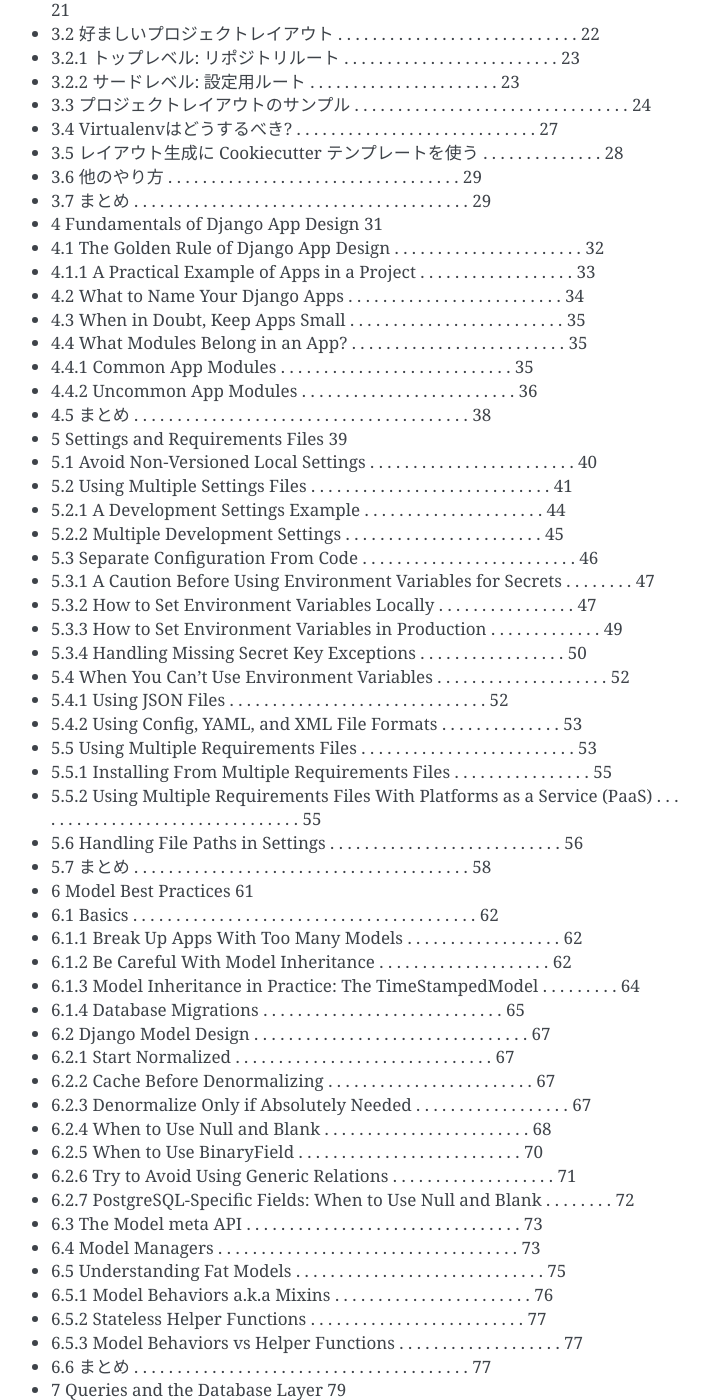
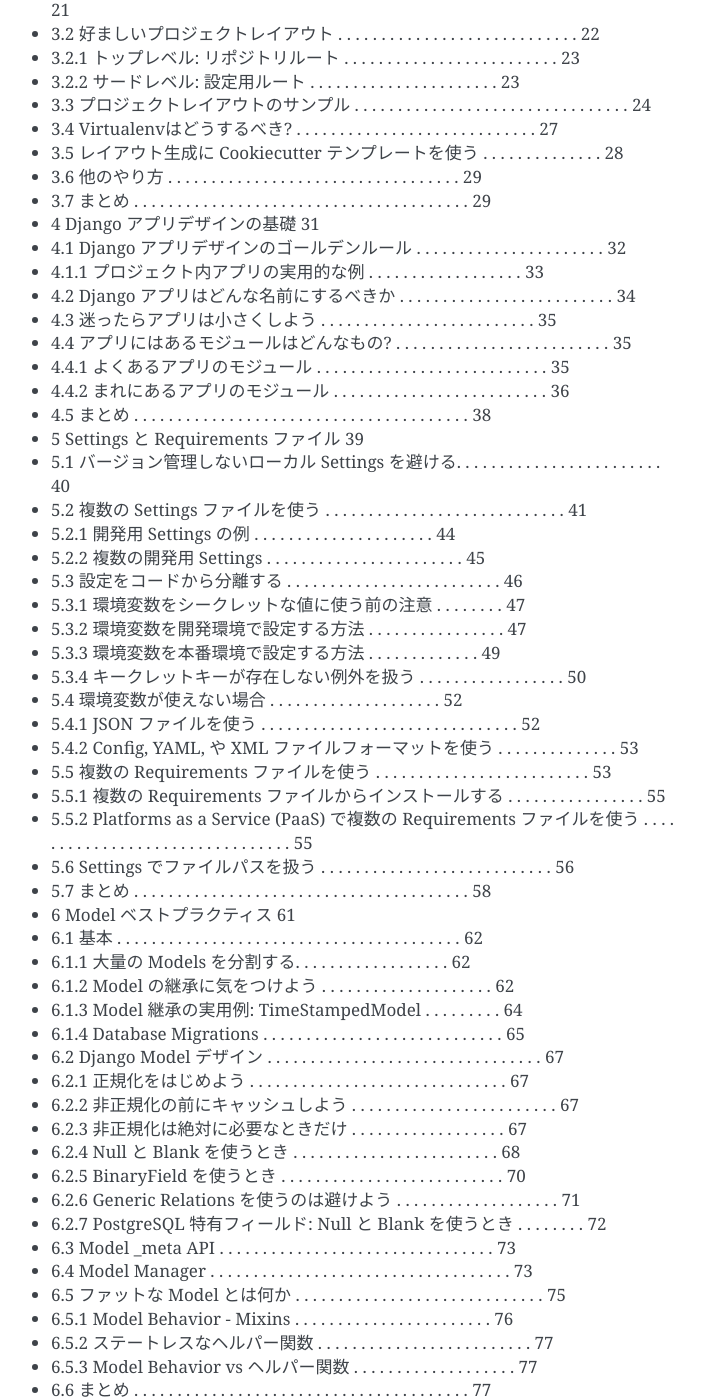
Before and after one commit to jbking/two-scoops-of-django-ja, a Sphinx documentation site: the page built from source/index.rst, in a window 1280 px wide and 1400 px high, scrolled down 1439 px. Shown: the whole window, without its empty margins (399-1108 px from the left). Built offline with Sphinx 7.4.7, drawn with Linux system fonts in a browser that asks for light colours.

Commit message:
6章まで進めた

```diff
--- a/source/index.rst
+++ b/source/index.rst
@@ -65,53 +65,53 @@
 * 3.5 レイアウト生成に Cookiecutter テンプレートを使う . . . . . . . . . . . . . . 28
 * 3.6 他のやり方 . . . . . . . . . . . . . . . . . . . . . . . . . . . . . . . . . . 29
 * 3.7 まとめ . . . . . . . . . . . . . . . . . . . . . . . . . . . . . . . . . . . . . . . 29
-* 4 Fundamentals of Django App Design 31
-* 4.1 The Golden Rule of Django App Design . . . . . . . . . . . . . . . . . . . . . . 32
-* 4.1.1 A Practical Example of Apps in a Project . . . . . . . . . . . . . . . . . . 33
-* 4.2 What to Name Your Django Apps . . . . . . . . . . . . . . . . . . . . . . . . . 34
-* 4.3 When in Doubt, Keep Apps Small . . . . . . . . . . . . . . . . . . . . . . . . . 35
-* 4.4 What Modules Belong in an App? . . . . . . . . . . . . . . . . . . . . . . . . . 35
-* 4.4.1 Common App Modules . . . . . . . . . . . . . . . . . . . . . . . . . . . 35
-* 4.4.2 Uncommon App Modules . . . . . . . . . . . . . . . . . . . . . . . . . 36
+* 4 Django アプリデザインの基礎 31
+* 4.1 Django アプリデザインのゴールデンルール . . . . . . . . . . . . . . . . . . . . . . 32
+* 4.1.1 プロジェクト内アプリの実用的な例 . . . . . . . . . . . . . . . . . . 33
+* 4.2 Django アプリはどんな名前にするべきか . . . . . . . . . . . . . . . . . . . . . . . . . 34
+* 4.3 迷ったらアプリは小さくしよう . . . . . . . . . . . . . . . . . . . . . . . . . 35
+* 4.4 アプリにはあるモジュールはどんなもの? . . . . . . . . . . . . . . . . . . . . . . . . . 35
+* 4.4.1 よくあるアプリのモジュール . . . . . . . . . . . . . . . . . . . . . . . . . . . 35
+* 4.4.2 まれにあるアプリのモジュール . . . . . . . . . . . . . . . . . . . . . . . . . 36
 * 4.5 まとめ . . . . . . . . . . . . . . . . . . . . . . . . . . . . . . . . . . . . . . . 38
-* 5 Settings and Requirements Files 39
-* 5.1 Avoid Non-Versioned Local Settings . . . . . . . . . . . . . . . . . . . . . . . . 40
-* 5.2 Using Multiple Settings Files . . . . . . . . . . . . . . . . . . . . . . . . . . . . 41
-* 5.2.1 A Development Settings Example . . . . . . . . . . . . . . . . . . . . . 44
-* 5.2.2 Multiple Development Settings . . . . . . . . . . . . . . . . . . . . . . . 45
-* 5.3 Separate Configuration From Code . . . . . . . . . . . . . . . . . . . . . . . . . 46
-* 5.3.1 A Caution Before Using Environment Variables for Secrets . . . . . . . . 47
-* 5.3.2 How to Set Environment Variables Locally . . . . . . . . . . . . . . . . 47
-* 5.3.3 How to Set Environment Variables in Production . . . . . . . . . . . . . 49
-* 5.3.4 Handling Missing Secret Key Exceptions . . . . . . . . . . . . . . . . . 50
-* 5.4 When You Can’t Use Environment Variables . . . . . . . . . . . . . . . . . . . . 52
-* 5.4.1 Using JSON Files . . . . . . . . . . . . . . . . . . . . . . . . . . . . . . 52
-* 5.4.2 Using Config, YAML, and XML File Formats . . . . . . . . . . . . . . 53
-* 5.5 Using Multiple Requirements Files . . . . . . . . . . . . . . . . . . . . . . . . . 53
-* 5.5.1 Installing From Multiple Requirements Files . . . . . . . . . . . . . . . . 55
-* 5.5.2 Using Multiple Requirements Files With Platforms as a Service (PaaS) . . . . . . . . . . . . . . . . . . . . . . . . . . . . . . . . 55
-* 5.6 Handling File Paths in Settings . . . . . . . . . . . . . . . . . . . . . . . . . . . 56
+* 5 Settings と Requirements ファイル 39
+* 5.1 バージョン管理しないローカル Settings を避ける. . . . . . . . . . . . . . . . . . . . . . . . 40
+* 5.2 複数の Settings ファイルを使う . . . . . . . . . . . . . . . . . . . . . . . . . . . . 41
+* 5.2.1 開発用 Settings の例 . . . . . . . . . . . . . . . . . . . . . 44
+* 5.2.2 複数の開発用 Settings . . . . . . . . . . . . . . . . . . . . . . . 45
+* 5.3 設定をコードから分離する . . . . . . . . . . . . . . . . . . . . . . . . . 46
+* 5.3.1 環境変数をシークレットな値に使う前の注意 . . . . . . . . 47
+* 5.3.2 環境変数を開発環境で設定する方法 . . . . . . . . . . . . . . . . 47
+* 5.3.3 環境変数を本番環境で設定する方法 . . . . . . . . . . . . . 49
+* 5.3.4 キークレットキーが存在しない例外を扱う . . . . . . . . . . . . . . . . . 50
+* 5.4 環境変数が使えない場合 . . . . . . . . . . . . . . . . . . . . 52
+* 5.4.1 JSON ファイルを使う . . . . . . . . . . . . . . . . . . . . . . . . . . . . . . 52
+* 5.4.2 Config, YAML, や XML ファイルフォーマットを使う . . . . . . . . . . . . . . 53
+* 5.5 複数の Requirements ファイルを使う . . . . . . . . . . . . . . . . . . . . . . . . . 53
+* 5.5.1 複数の Requirements ファイルからインストールする . . . . . . . . . . . . . . . . 55
+* 5.5.2 Platforms as a Service (PaaS) で複数の Requirements ファイルを使う . . . . . . . . . . . . . . . . . . . . . . . . . . . . . . . . 55
+* 5.6 Settings でファイルパスを扱う . . . . . . . . . . . . . . . . . . . . . . . . . . . 56
 * 5.7 まとめ . . . . . . . . . . . . . . . . . . . . . . . . . . . . . . . . . . . . . . . 58
-* 6 Model Best Practices 61
-* 6.1 Basics . . . . . . . . . . . . . . . . . . . . . . . . . . . . . . . . . . . . . . . . 62
-* 6.1.1 Break Up Apps With Too Many Models . . . . . . . . . . . . . . . . . . 62
-* 6.1.2 Be Careful With Model Inheritance . . . . . . . . . . . . . . . . . . . . 62
-* 6.1.3 Model Inheritance in Practice: The TimeStampedModel . . . . . . . . . 64
+* 6 Model ベストプラクティス 61
+* 6.1 基本 . . . . . . . . . . . . . . . . . . . . . . . . . . . . . . . . . . . . . . . . 62
+* 6.1.1 大量の Models を分割する. . . . . . . . . . . . . . . . . . 62
+* 6.1.2 Model の継承に気をつけよう . . . . . . . . . . . . . . . . . . . . 62
+* 6.1.3 Model 継承の実用例: TimeStampedModel . . . . . . . . . 64
 * 6.1.4 Database Migrations . . . . . . . . . . . . . . . . . . . . . . . . . . . . 65
-* 6.2 Django Model Design . . . . . . . . . . . . . . . . . . . . . . . . . . . . . . . . 67
-* 6.2.1 Start Normalized . . . . . . . . . . . . . . . . . . . . . . . . . . . . . . 67
-* 6.2.2 Cache Before Denormalizing . . . . . . . . . . . . . . . . . . . . . . . . 67
-* 6.2.3 Denormalize Only if Absolutely Needed . . . . . . . . . . . . . . . . . . 67
-* 6.2.4 When to Use Null and Blank . . . . . . . . . . . . . . . . . . . . . . . . 68
-* 6.2.5 When to Use BinaryField . . . . . . . . . . . . . . . . . . . . . . . . . . 70
-* 6.2.6 Try to Avoid Using Generic Relations . . . . . . . . . . . . . . . . . . . 71
-* 6.2.7 PostgreSQL-Specific Fields: When to Use Null and Blank . . . . . . . . 72
-* 6.3 The Model meta API . . . . . . . . . . . . . . . . . . . . . . . . . . . . . . . . 73
-* 6.4 Model Managers . . . . . . . . . . . . . . . . . . . . . . . . . . . . . . . . . . . 73
-* 6.5 Understanding Fat Models . . . . . . . . . . . . . . . . . . . . . . . . . . . . . 75
-* 6.5.1 Model Behaviors a.k.a Mixins . . . . . . . . . . . . . . . . . . . . . . . 76
-* 6.5.2 Stateless Helper Functions . . . . . . . . . . . . . . . . . . . . . . . . . 77
-* 6.5.3 Model Behaviors vs Helper Functions . . . . . . . . . . . . . . . . . . . 77
+* 6.2 Django Model デザイン . . . . . . . . . . . . . . . . . . . . . . . . . . . . . . . . 67
+* 6.2.1 正規化をはじめよう . . . . . . . . . . . . . . . . . . . . . . . . . . . . . . 67
+* 6.2.2 非正規化の前にキャッシュしよう . . . . . . . . . . . . . . . . . . . . . . . . 67
+* 6.2.3 非正規化は絶対に必要なときだけ . . . . . . . . . . . . . . . . . . 67
+* 6.2.4 Null と Blank を使うとき . . . . . . . . . . . . . . . . . . . . . . . . 68
+* 6.2.5 BinaryField を使うとき . . . . . . . . . . . . . . . . . . . . . . . . . . 70
+* 6.2.6 Generic Relations を使うのは避けよう . . . . . . . . . . . . . . . . . . . 71
+* 6.2.7 PostgreSQL 特有フィールド: Null と Blank を使うとき . . . . . . . . 72
+* 6.3 Model _meta API . . . . . . . . . . . . . . . . . . . . . . . . . . . . . . . . 73
+* 6.4 Model Manager . . . . . . . . . . . . . . . . . . . . . . . . . . . . . . . . . . . 73
+* 6.5 ファットな Model とは何か . . . . . . . . . . . . . . . . . . . . . . . . . . . . . 75
+* 6.5.1 Model Behavior - Mixins . . . . . . . . . . . . . . . . . . . . . . . 76
+* 6.5.2 ステートレスなヘルパー関数 . . . . . . . . . . . . . . . . . . . . . . . . . 77
+* 6.5.3 Model Behavior vs ヘルパー関数 . . . . . . . . . . . . . . . . . . . 77
 * 6.6 まとめ . . . . . . . . . . . . . . . . . . . . . . . . . . . . . . . . . . . . . . . 77
 * 7 Queries and the Database Layer 79
 * 7.1 Use get object or 404() for Single Objects . . . . . . . . . . . . . . . . . . . . . 79
```
